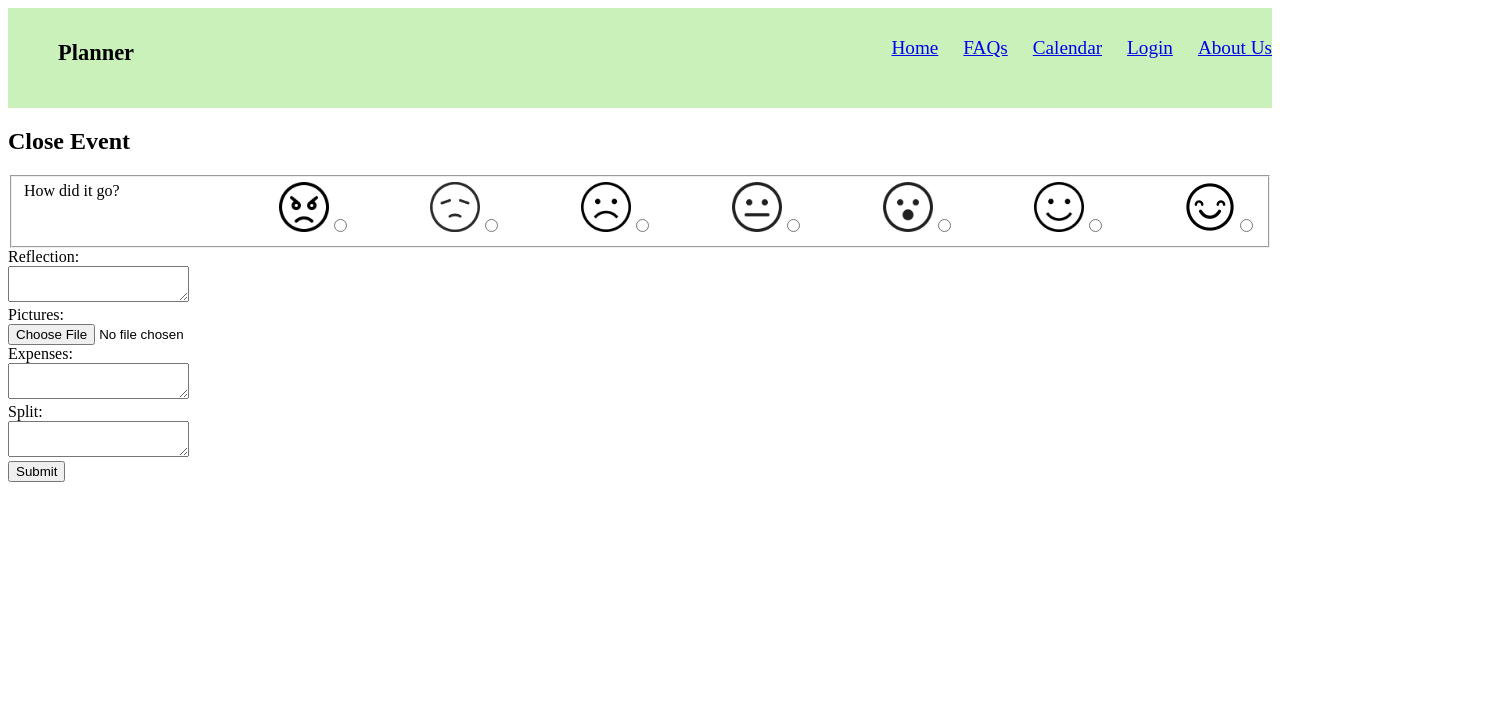
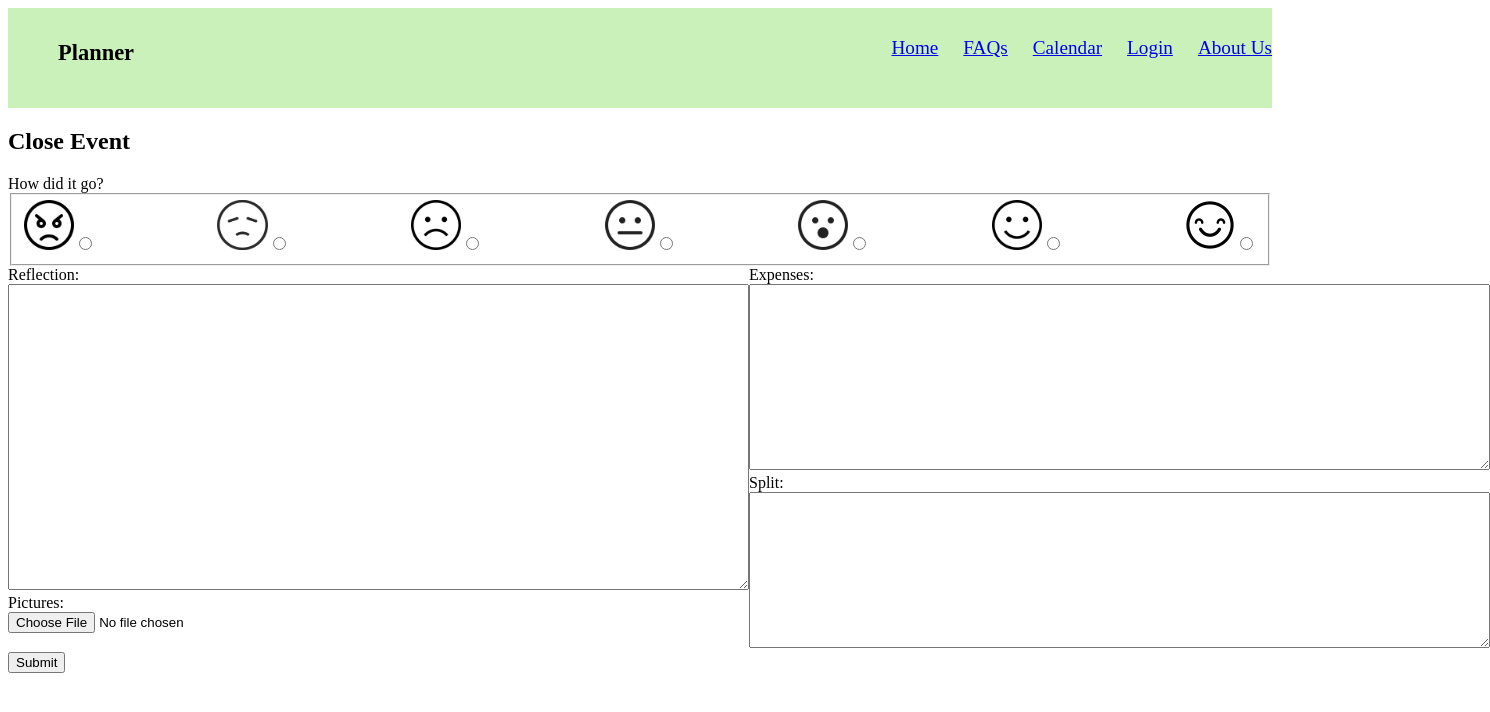
Before and after one commit to jtly4/Planner_Journal, a React (Create React App) app: page /CloseEvent in a window 1280 px wide. Shown: the top 712 px of the page, 1490 px wide, since content can reach past the window. Built offline with nearby package versions, Linux system fonts and the light colour scheme.

Commit message:
Add files via upload

```diff
--- a/src/pages/CloseEvent.js
+++ b/src/pages/CloseEvent.js
@@ -16,9 +16,9 @@ function MyForm() {
     }
 
     return (
-        <form onSubmit={handleSubmit} action="/close_event_form" method="POST">
+        <form onSubmit={handleSubmit} action="/close_event_form" method="POST" className="close-event-form">
+            <label for="ratings" class="close_label">How did it go?</label><br />
             <fieldset className="ratings">
-                <label for="ratings" class="close_label">How did it go?</label><br />
                 <div className='rating_group'>
                     <span className="angry_group">
                         <img src="/images/angry_icon.png" height = "50" alt ="this is an angry icon" className="closing_img" />
@@ -111,26 +111,26 @@ function MyForm() {
                     </span>
                 </div>
             </fieldset>
-            <div className='close_bottom'>
-                <div className='close_left'>
+            <div className='close-bottom'>
+                <div className='close-left'>
                     <span className="close_reflection">
                         <label className='close_label'>Reflection:</label><br />
-                        <textarea id="reflection" name="reflection" className='close_input' onChange={handleChange}/><br />
+                        <textarea id="reflection" name="reflection" className='close-text-input' rows="20" cols="90" onChange={handleChange}/><br />
                     </span>
                     <span className='close_pics'>
                         <label className="close_label">Pictures:</label><br />
                         <input type="file" id = "pictures" name = "pictures" className='close_input' accept="image/png, images/jpeg" mutiple /><br />
                     </span>
                 </div>
-                <div className='close_right'>
+                <div className='close-right'>
                     <span className='close_expenses'>
                         <div className='close_expense'>
                             <label className='close_label'>Expenses:</label><br />
-                            <textarea id = "expenses" name ="expenses" class="close_input"></textarea><br />
+                            <textarea id = "expenses" name ="expenses" class="close-text-input" rows="12" cols="90"></textarea><br />
                         </div>
                         <div className='close_split'>
                             <label className='close_label'>Split:</label><br />
-                            <textarea id = "split" name ="split" class="close_input"></textarea><br />
+                            <textarea id = "split" name ="split" class="close-text-input" rows="10" cols="90"></textarea><br />
                         </div>
                     </span>
                 </div>
```
